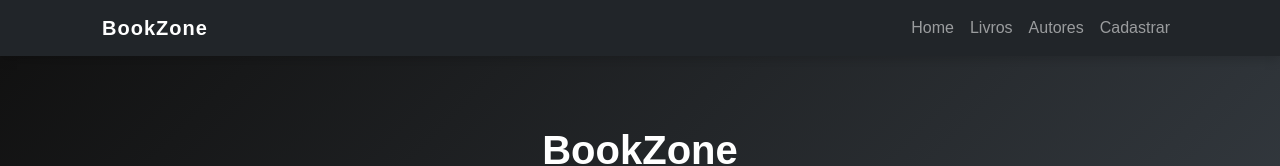
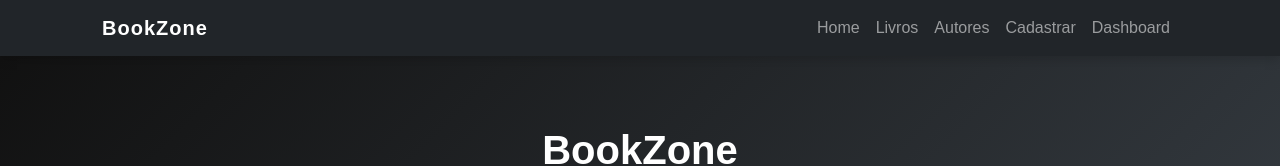
Before and after one commit to FelipeAquino-01/BookZone, a website: page public/index.html in a window 1280 px wide. Shown: the top 166 px of the page. Drawn offline with nearby package versions, Linux system fonts and the light colour scheme; no server answers.

Commit message:
feat: adiciona dashboard com gráficos de livros

```diff
--- a/public/index.html
+++ b/public/index.html
@@ -41,6 +41,9 @@
 
           <li class="nav-item">
             <a class="nav-link" href="cadastro-livro.html">Cadastrar</a>
+          </li>
+          <li class="nav-item">
+            <a class="nav-link" href="dashboard.html">Dashboard</a>
           </li>
         </ul>
       </div>
```
Also changed, not shown: public/dashboard.html (added), public/js/dashboard.js (added).
